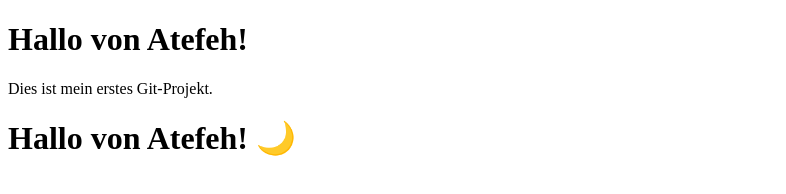
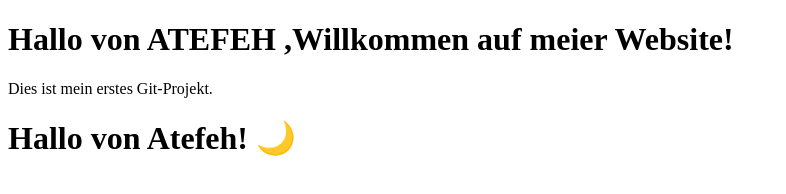
Before and after one commit to atefehfahimirad28-droid/PROJEKT, a plain HTML site: page index.html in a window 1280 px wide. Shown: the whole page, without its empty margins (0-786 px from the left). Drawn offline with Linux system fonts and the light colour scheme.

Commit message:
Text wurde geändert in index.html!

```diff
--- a/index.html
+++ b/index.html
@@ -5,7 +5,7 @@
   <title>Mein erstes Projekt 🚀</title>
 </head>
 <body>
-  <h1>Hallo von Atefeh!</h1>
+  <h1>Hallo von  ATEFEH ,Willkommen auf meier Website!</h1>
   <p>Dies ist mein erstes Git-Projekt.</p>
 </body>
 </html>
```
